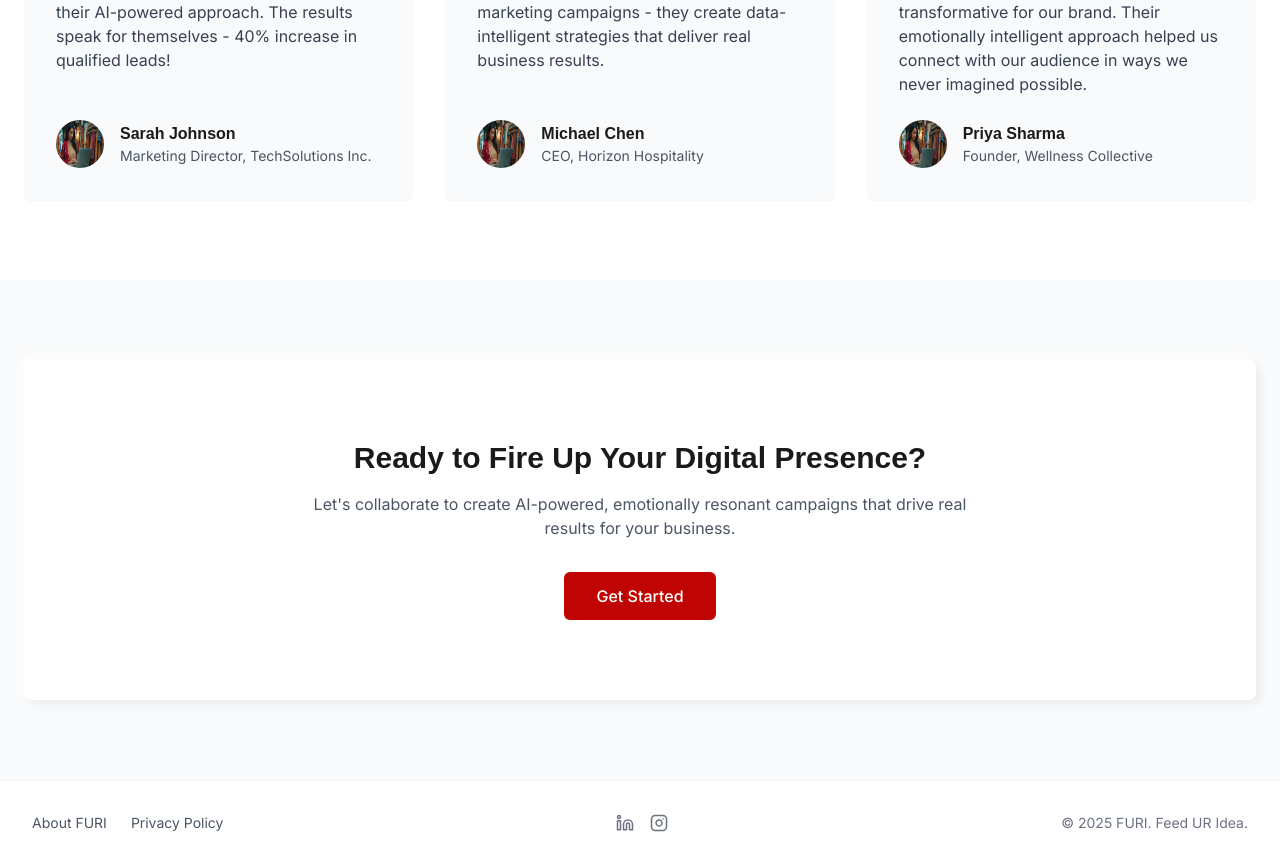
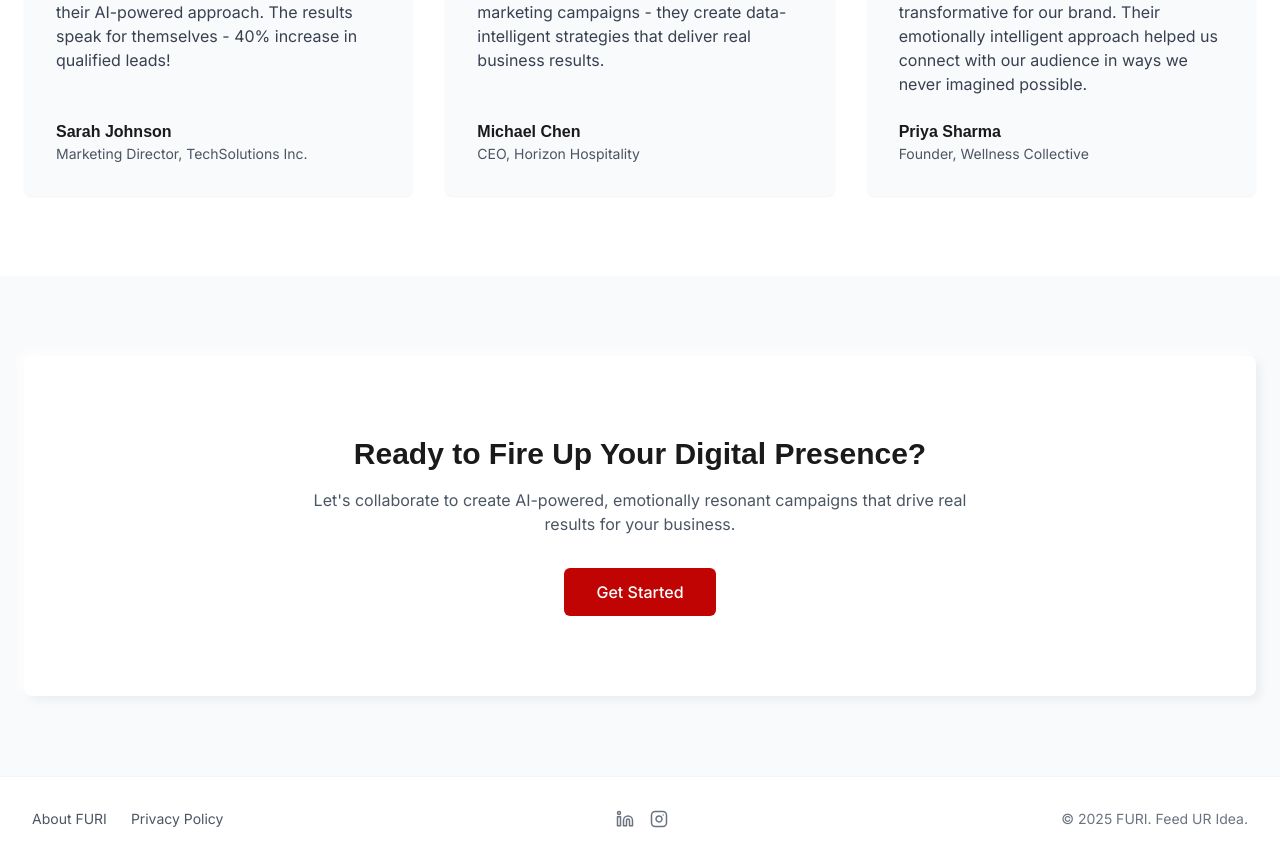
Before and after one commit to furiwebsite2025/furi, a React (Vite) app: page / in a window 1280 px wide. Shown: the part 2887-3752 px from the top of the page. Built offline with nearby package versions, Linux system fonts and the light colour scheme; a web font is replaced by a local one.

Commit message:
Visual edit in Lovable
Edited UI in Lovable

```diff
--- a/src/pages/Home.tsx
+++ b/src/pages/Home.tsx
@@ -3,7 +3,6 @@ import { ArrowRight, Check } from "lucide-react";
 import SectionHeading from "@/components/SectionHeading";
 import CallToAction from "@/components/CallToAction";
 import AnimatedElement from "@/components/AnimatedElement";
-
 const Home = () => {
   const servicesData = [{
     title: "Brand Strategy & Design",
@@ -167,7 +166,7 @@ const Home = () => {
                   <div className="text-2xl text-gray-400 mb-4">"</div>
                   <p className="text-gray-700 mb-6 flex-grow">{testimonial.quote}</p>
                   <div className="flex items-center">
-                    <img src={testimonial.image} alt={testimonial.author} className="w-12 h-12 rounded-full mr-4" />
+
                     <div>
                       <h4 className="font-bold">{testimonial.author}</h4>
                       <p className="text-sm text-gray-600">{testimonial.position}</p>
```
